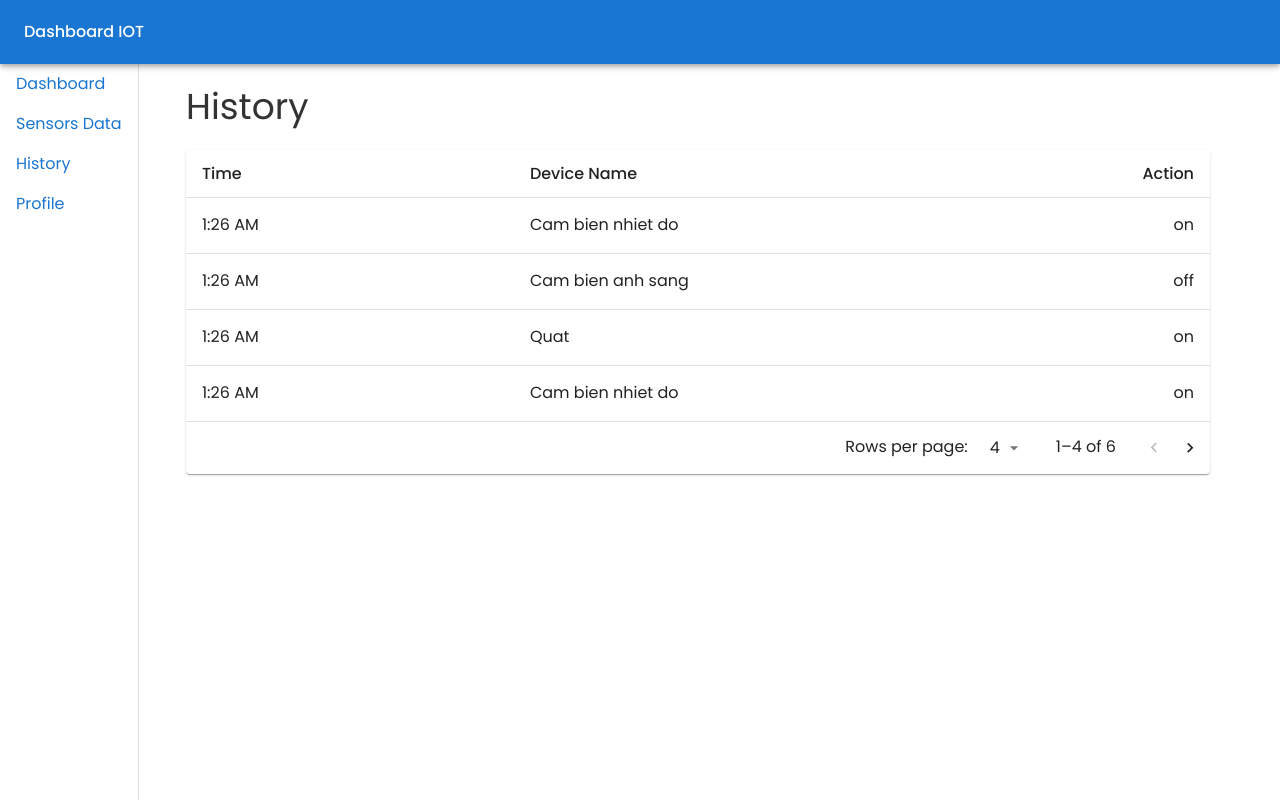
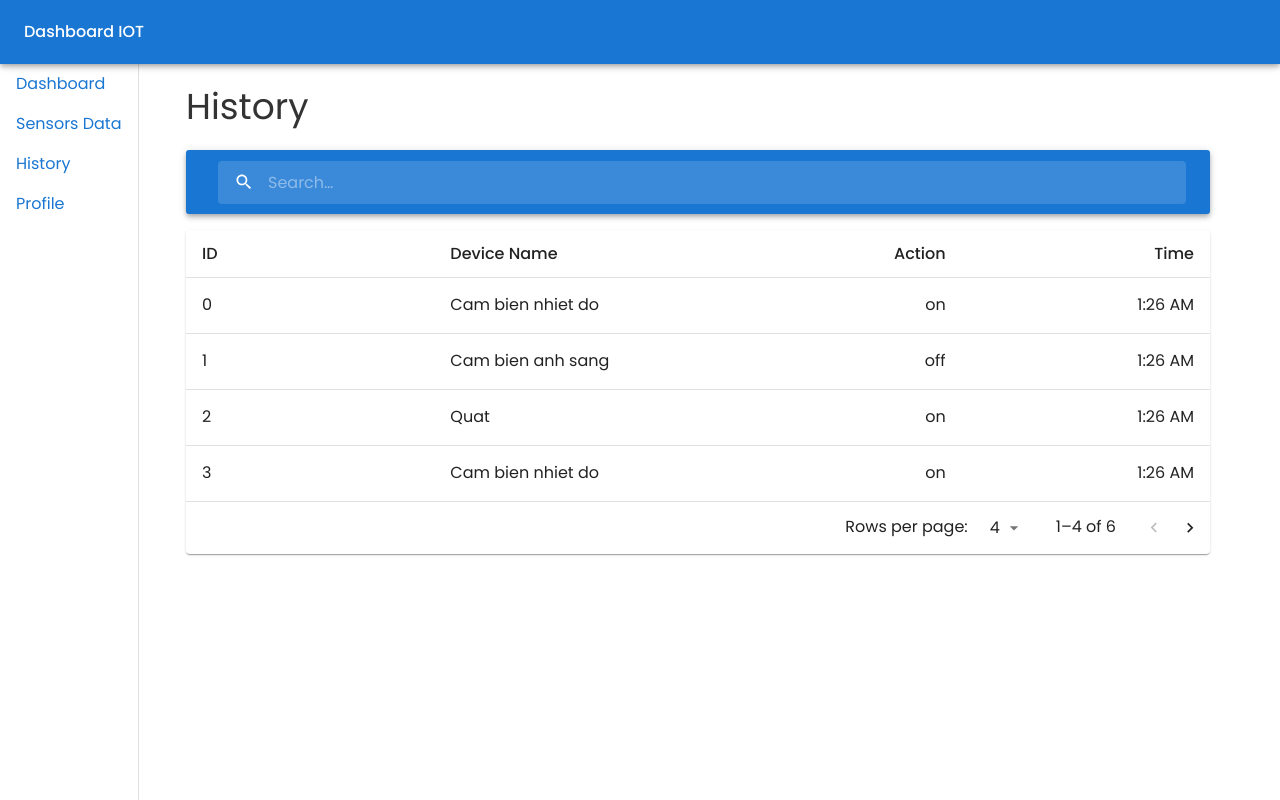
Before and after one commit to PhuocNgo/Iot-Dashboard-UI, a React (Create React App) app: page /history in a window 1280 px wide. Built offline with nearby package versions, Linux system fonts and the light colour scheme; what openmeteo would draw is missing.

Commit message:
update code

```diff
--- a/src/components/mainContent/actionsHistory/data.js
+++ b/src/components/mainContent/actionsHistory/data.js
@@ -1,38 +1,38 @@
 export const histroies = [
   {
     id: 0,
-    time: "1:26 AM",
     device: "Cam bien nhiet do",
     action: "on",
+    time: "1:26 AM",
   },
   {
     id: 1,
-    time: "1:26 AM",
     device: "Cam bien anh sang",
     action: "off",
+    time: "1:26 AM",
   },
   {
     id: 2,
-    time: "1:26 AM",
     device: "Quat",
     action: "on",
+    time: "1:26 AM",
   },
   {
     id: 3,
-    time: "1:26 AM",
     device: "Cam bien nhiet do",
     action: "on",
+    time: "1:26 AM",
   },
   {
     id: 4,
-    time: "1:26 AM",
     device: "Cam bien anh sang",
     action: "off",
+    time: "1:26 AM",
   },
   {
     id: 5,
-    time: "1:26 AM",
     device: "Quat",
     action: "on",
+    time: "1:26 AM",
   },
 ];
--- a/src/components/mainContent/actionsHistory/index.jsx
+++ b/src/components/mainContent/actionsHistory/index.jsx
@@ -10,9 +10,10 @@ import TableRow from "@mui/material/TableRow";
 import { histroies } from "./data";
 import { Container } from "@mui/system";
 import { Typography } from "@mui/material";
+import SearchBar from "../component/search";
 
 const columns = [
-  { id: "time", label: "Time", minWidth: 170 },
+  {id: "id", label: "ID", minWidth: 170},
   { id: "device", label: "Device Name", minWidth: 100 },
   {
     id: "action",
@@ -20,6 +21,7 @@ const columns = [
     minWidth: 170,
     align: "right",
   },
+  { id: "time", label: "Time", minWidth: 170, align: "right", },
 ];
 
 const rows = histroies;
@@ -27,6 +29,7 @@ const rows = histroies;
 export default function ActionsHistory() {
   const [page, setPage] = React.useState(0);
   const [rowsPerPage, setRowsPerPage] = React.useState(4);
+  const [row, setRow] = React.useState(rows);
 
   const handleChangePage = (event, newPage) => {
     setPage(newPage);
@@ -40,7 +43,8 @@ export default function ActionsHistory() {
   return (
     <Container>
       <Typography sx={{ fontSize: "36px", mb: "16px" }}>History</Typography>
-      <Paper sx={{ width: "100%", overflow: "hidden" }}>
+      <SearchBar data={rows} setData={setRow} />
+      <Paper sx={{ width: "100%", overflow: "hidden", marginTop: "16px" }}>
         <TableContainer sx={{ maxHeight: 440 }}>
           <Table stickyHeader aria-label="sticky table">
             <TableHead>
@@ -58,7 +62,7 @@ export default function ActionsHistory() {
               </TableRow>
             </TableHead>
             <TableBody>
-              {rows
+              {row
                 .slice(page * rowsPerPage, page * rowsPerPage + rowsPerPage)
                 .map((row) => {
                   return (
@@ -94,7 +98,7 @@ export default function ActionsHistory() {
           }}
           rowsPerPageOptions={[4, 8, 10]}
           component="div"
-          count={rows.length}
+          count={row.length}
           rowsPerPage={rowsPerPage}
           page={page}
           onPageChange={handleChangePage}
--- /dev/null
+++ b/src/components/mainContent/component/handleOnKeyDown.js
@@ -0,0 +1,11 @@
+export default function handleOnKeyDown(event, data, setData) {
+  let dataAfterFilter = [];
+
+  if (event.key === "Enter") {
+    const id = parseInt(event.target.value);
+
+    dataAfterFilter = data.filter((curVal) => {return curVal.id === id})
+
+    setData(dataAfterFilter)
+  }
+}
--- a/src/components/mainContent/sensorsData/search.jsx
+++ b/src/components/mainContent/component/search.jsx
@@ -1,6 +1,7 @@
 import SearchIcon from "@mui/icons-material/Search";
 import { AppBar, InputBase, Toolbar } from "@mui/material";
 import { alpha, Box, styled } from "@mui/system";
+import handleOnKeyDown from "./handleOnKeyDown";
 
 const SearchIconWrapper = styled("div")(({ theme }) => ({
   padding: theme.spacing(0, 2),
@@ -44,7 +45,7 @@ const StyledInputBase = styled(InputBase)(({ theme }) => ({
   },
 }));
 
-function SearchBar() {
+function SearchBar({ data, setData }) {
   return (
     <Box sx={{ flexGrow: 1 }} fontSize={"16px"}>
       <AppBar position="static" sx={{ borderRadius: "3px" }}>
@@ -57,6 +58,7 @@ function SearchBar() {
               placeholder="Search…"
               inputProps={{ "aria-label": "search" }}
               sx={{ padding: "2px", fontSize: "16px" }}
+              onKeyDown={(event) => handleOnKeyDown(event, data, setData)}
             />
           </Search>
         </Toolbar>
--- a/src/components/mainContent/sensorsData/index.jsx
+++ b/src/components/mainContent/sensorsData/index.jsx
@@ -10,7 +10,8 @@ import TableRow from "@mui/material/TableRow";
 import { sensorsData } from "./data";
 import { Container } from "@mui/system";
 import { Typography } from "@mui/material";
-import SearchBar from "./search";
+
+import SearchBar from "../component/search";
 
 const columns = [
   { id: "id", label: "ID", minWidth: 170 },
@@ -34,6 +35,7 @@ const rows = sensorsData;
 export default function SensorsData() {
   const [page, setPage] = React.useState(0);
   const [rowsPerPage, setRowsPerPage] = React.useState(4);
+  const [row, setRows] = React.useState(rows);
 
   const handleChangePage = (event, newPage) => {
     setPage(newPage);
@@ -49,7 +51,7 @@ export default function SensorsData() {
       <Typography sx={{ fontSize: "36px", mb: "16px" }}>
         Sensors Data
       </Typography>
-      <SearchBar />
+      <SearchBar data={rows} setData={setRows}/>
       <Paper sx={{ width: "100%", overflow: "hidden", mb: "20px", mt: "16px" }}>
         <TableContainer sx={{ maxHeight: 440 }}>
           <Table stickyHeader aria-label="sticky table">
@@ -68,7 +70,7 @@ export default function SensorsData() {
               </TableRow>
             </TableHead>
             <TableBody>
-              {rows
+              {row
                 .slice(page * rowsPerPage, page * rowsPerPage + rowsPerPage)
                 .map((row) => {
                   return (
@@ -104,7 +106,7 @@ export default function SensorsData() {
           }}
           rowsPerPageOptions={[4, 8, 10]}
           component="div"
-          count={rows.length}
+          count={row.length}
           rowsPerPage={rowsPerPage}
           page={page}
           onPageChange={handleChangePage}
```
